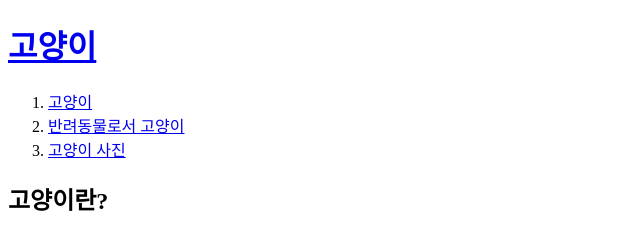
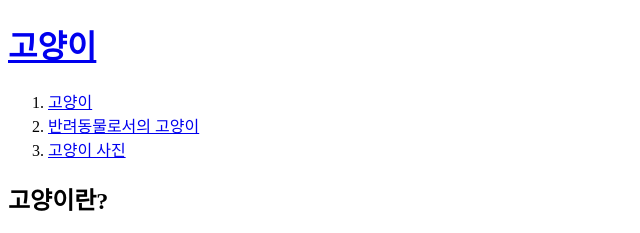
Before and after one commit to carriebong/web1, a plain HTML site: page 1.html in a window 1280 px wide. Shown: the top 233 px of the page, 0-640 px from the left. Drawn offline with Linux system fonts and the light colour scheme.

Commit message:
Update 1.html

```diff
--- a/1.html
+++ b/1.html
@@ -7,7 +7,7 @@
   <h1><a href="index.html">고양이</a></h1>
   <ol>
     <li><a href="1.html">고양이</a></li>
-    <li><a href="2.html">반려동물로서 고양이</a></li>
+    <li><a href="2.html">반려동물로서의 고양이</a></li>
     <li><a href="3.html">고양이 사진</a></li>
   </ol>
   <h2>고양이란?</h2>
```
